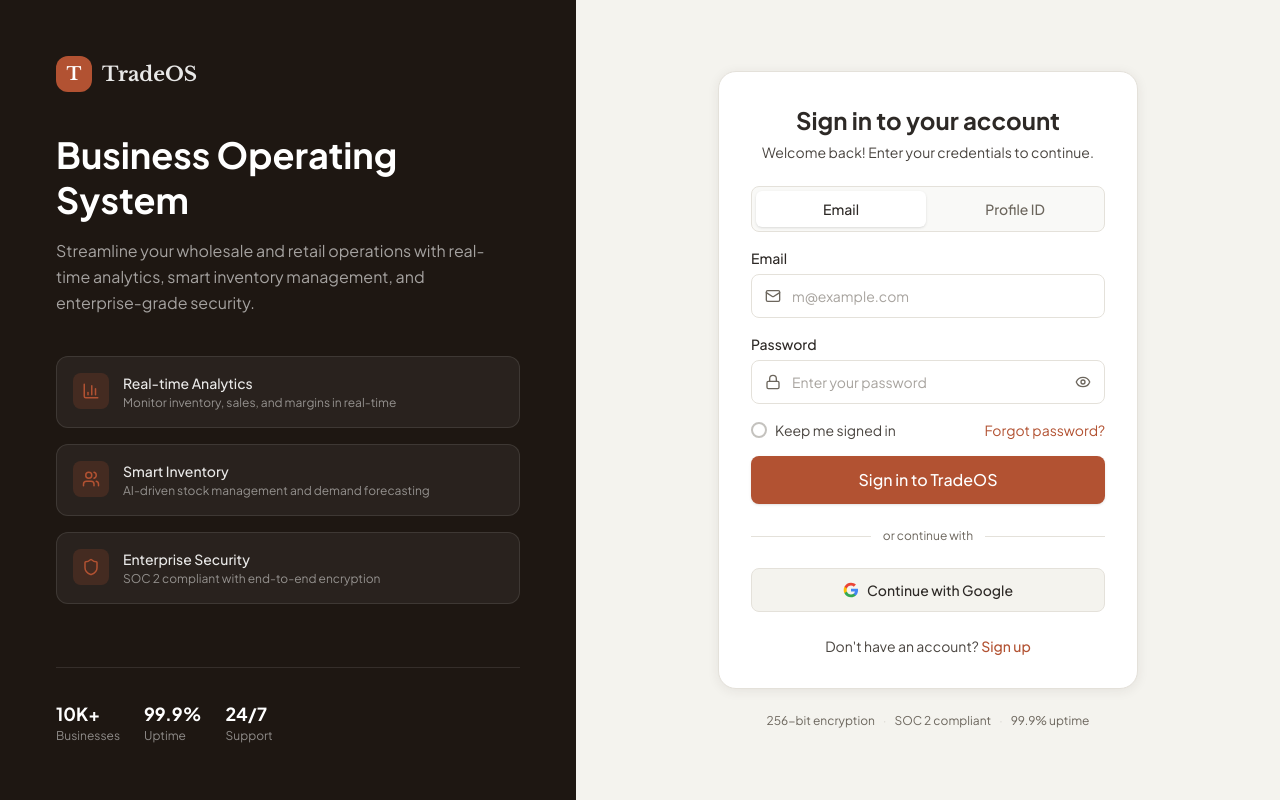
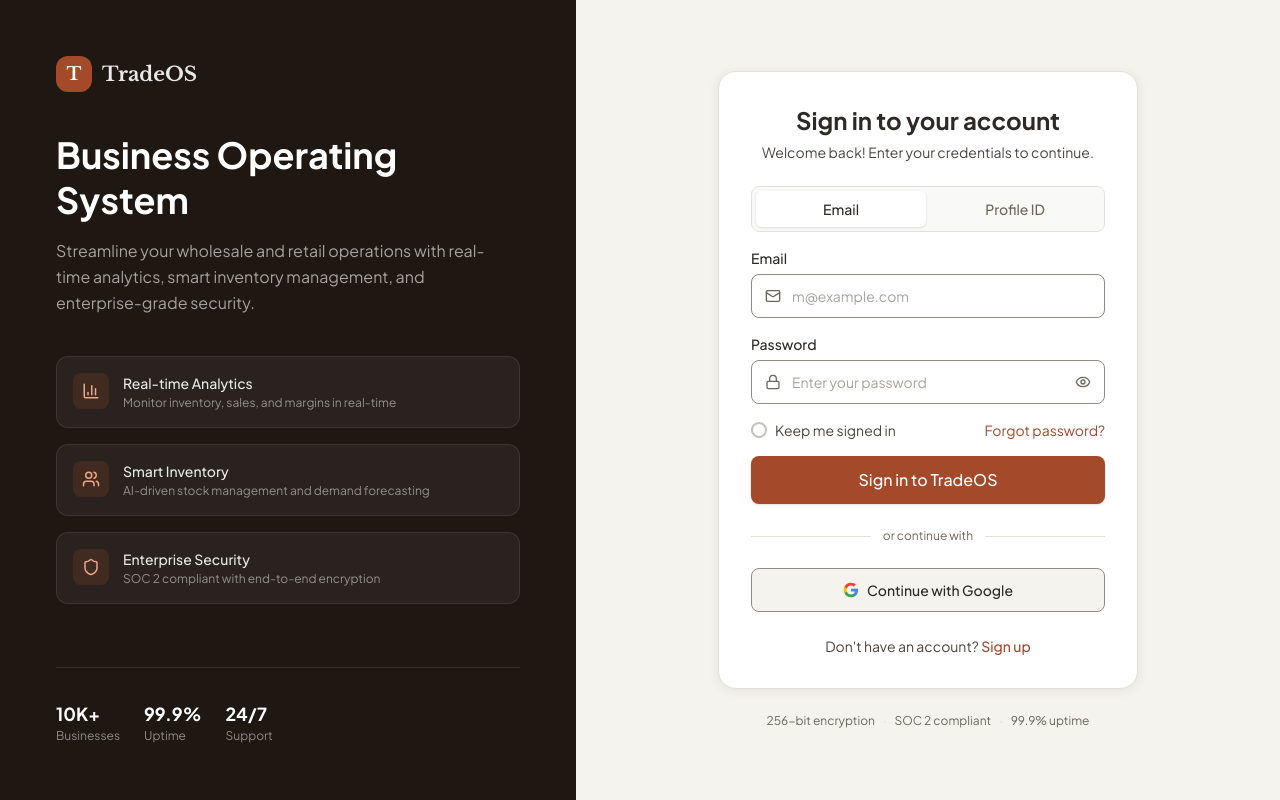
Before and after one commit to overpoweredchannels-gif/business-helper, a Next.js app: page /login in a window 1280 px wide. Built offline with nearby package versions, Linux system fonts and the light colour scheme; no server answers.

Commit message:
Raise UI contrast, touch targets and numeric alignment to AA

```diff
--- a/src/app/globals.css
+++ b/src/app/globals.css
@@ -13,9 +13,9 @@ html { zoom: var(--app-zoom, 1); }
   font-weight: 600;
 }
 .bulk-setup-review button:disabled, .import-workflow button:disabled { opacity: 0.45; cursor: not-allowed; }
-.bulk-setup-review button:focus-visible, .import-workflow button:focus-visible { outline: 2px solid #b25232; outline-offset: 2px; }
+.bulk-setup-review button:focus-visible, .import-workflow button:focus-visible { outline: 2px solid var(--color-primary, #a44a2b); outline-offset: 2px; }
 .bulk-setup-review input:not([type="checkbox"]), .bulk-setup-review select {
-  min-height: 44px; padding: 0.5rem 0.75rem; border: 1px solid #8b857b; border-radius: 0.5rem;
+  min-height: 44px; padding: 0.5rem 0.75rem; border: 1px solid var(--color-input, #8b857b); border-radius: 0.5rem;
   background: var(--color-card, #fff); color: inherit;
 }
 
@@ -24,9 +24,10 @@ html { zoom: var(--app-zoom, 1); }
   --color-foreground: #2d2926;
   --color-card: #ffffff;
   --color-card-foreground: #2d2926;
-  --color-primary: #b25232;
+  --color-primary: #a44a2b;
   --color-primary-foreground: #ffffff;
-  --color-primary-hover: #a84f2f;
+  --color-primary-hover: #934026;
+  --color-primary-on-dark: #e8a98c;
   --color-primary-light: #f5ece7;
   --color-secondary: #eed9d0;
   --color-secondary-foreground: #7a3a22;
@@ -38,15 +39,15 @@ html { zoom: var(--app-zoom, 1); }
   --color-destructive: #b03a2e;
   --color-destructive-foreground: #ffffff;
   --color-destructive-bg: #fdf3f2;
-  --color-success: #3d7a5a;
+  --color-success: #35704f;
   --color-success-foreground: #ffffff;
-  --color-warning: #92622a;
+  --color-warning: #8a5c27;
   --color-warning-foreground: #ffffff;
   --color-body: #4a4540;
   --color-light-text: #6c665d;
   --color-panel: #1e1712;
   --color-border: #e4e1da;
-  --color-input: #e4e1da;
+  --color-input: #8f8b84;
   --color-ring: #c15f3c;
   --font-ui: var(--font-plus-jakarta);
   --font-heading: var(--font-plus-jakarta);
@@ -101,14 +102,23 @@ html { zoom: var(--app-zoom, 1); }
   --color-foreground: #f4f3ee;
   --color-card: #1c1a18;
   --color-card-foreground: #f4f3ee;
+  --color-primary: #f0b79a;
+  --color-primary-foreground: #2d1a12;
+  --color-primary-hover: #e0a488;
+  --color-primary-light: #3a241c;
   --color-secondary: #3a2a24;
   --color-secondary-foreground: #e8d5cb;
   --color-muted: #2a2825;
   --color-muted-foreground: #b0aaa0;
   --color-accent: #2a2825;
   --color-accent-foreground: #e8d5cb;
+  --color-success: #7fbf98;
+  --color-warning: #e0b070;
+  --color-body: #cfc9c1;
+  --color-light-text: #b0aaa0;
+  --color-destructive-bg: #3a201d;
   --color-border: #3a3835;
-  --color-input: #3a3835;
+  --color-input: #6f6a62;
 }
 
 body {
@@ -154,6 +164,15 @@ body {
 .responsive-content :where(img, video, canvas, iframe) { max-width: 100%; }
 .responsive-content :where(.overflow-x-auto) { max-width: 100%; overscroll-behavior-x: contain; }
 
+/* Row actions that fade in on hover must stay reachable on touch screens and
+   for keyboard users, where :hover never fires. */
+.hover-reveal { opacity: 1; }
+@media (hover: hover) and (pointer: fine) {
+  .hover-reveal { opacity: 0; transition: opacity 0.15s ease; }
+  .group:hover .hover-reveal,
+  .hover-reveal:focus-within { opacity: 1; }
+}
+
 @media (max-width: 639px) {
   /* A phone uses its actual viewport; forms never require pinch-to-zoom. */
   input:not([type="checkbox"]):not([type="radio"]), select, textarea { font-size: 16px; max-width: 100%; }
--- a/src/components/dashboard/DashboardWidget.tsx
+++ b/src/components/dashboard/DashboardWidget.tsx
@@ -28,7 +28,7 @@ export function DashboardWidget({ id, label: labelProp, hidden = false, customiz
           onClick={() => onRemove?.(id)}
           aria-label={`Remove ${label} from the home dashboard`}
           title={`Remove ${label}`}
-          className="absolute right-2 top-2 z-30 inline-flex min-h-7 items-center gap-1 rounded-full bg-destructive px-2.5 py-0.5 text-[11px] font-semibold text-destructive-foreground shadow-md focus-visible:outline-none focus-visible:ring-2 focus-visible:ring-ring"
+          className="absolute right-2 top-2 z-30 inline-flex min-h-9 items-center gap-1 rounded-full bg-destructive px-3 py-1 text-xs font-semibold text-destructive-foreground shadow-md focus-visible:outline-none focus-visible:ring-2 focus-visible:ring-ring"
         >
           <X className="size-3" />
           Remove
--- a/src/components/dashboard/Sidebar.tsx
+++ b/src/components/dashboard/Sidebar.tsx
@@ -260,7 +260,7 @@ export function Sidebar({
               <button
                 type="button"
                 onClick={onResetOrder}
-                className="inline-flex items-center gap-1 rounded p-1 text-light-text hover:text-foreground hover:bg-muted/40"
+                className="inline-flex min-h-11 min-w-11 items-center justify-center gap-1 rounded p-1.5 text-light-text hover:text-foreground hover:bg-muted/40 focus-visible:outline-none focus-visible:ring-2 focus-visible:ring-ring sm:min-h-8 sm:min-w-8"
                 title="Reset to default order"
               >
                 <RotateCcw className="size-3.5" />
@@ -268,7 +268,7 @@ export function Sidebar({
               <button
                 type="button"
                 onClick={onToggleCustomize}
-                className="inline-flex items-center gap-1 rounded p-1 text-primary hover:bg-muted/40"
+                className="inline-flex min-h-11 min-w-11 items-center justify-center gap-1 rounded p-1.5 text-primary hover:bg-muted/40 focus-visible:outline-none focus-visible:ring-2 focus-visible:ring-ring sm:min-h-8 sm:min-w-8"
                 title="Done customizing"
               >
                 <X className="size-3.5" />
--- a/src/components/dashboard/widgets/KPICard.tsx
+++ b/src/components/dashboard/widgets/KPICard.tsx
@@ -62,7 +62,7 @@ export function KPICard({ title, value, trend, icon, sparklineData, onClick }: K
       </div>
       <div className="flex items-end justify-between">
         <div>
-          <div className="text-2xl font-semibold text-foreground font-heading">{value}</div>
+          <div className="text-2xl font-semibold tabular-nums text-foreground font-heading">{value}</div>
           {trend && (
             <div className={cn("flex items-center gap-1 mt-1 text-xs font-medium", isUp ? "text-success" : "text-destructive")}>
               {isUp ? <TrendingUp className="size-3" /> : <TrendingDown className="size-3" />}
--- a/src/components/dashboard/widgets/RecentActivity.tsx
+++ b/src/components/dashboard/widgets/RecentActivity.tsx
@@ -40,7 +40,7 @@ export function RecentActivity({ activities, onViewAll }: RecentActivityProps) {
       <div className="flex items-center justify-between mb-4">
         <h3 className="text-sm font-semibold text-foreground">Recent Activity</h3>
         {onViewAll && (
-          <button onClick={onViewAll} className="flex items-center gap-1 text-xs font-medium text-primary hover:text-primary-hover transition-colors">
+          <button onClick={onViewAll} className="flex min-h-6 items-center gap-1 -mr-1.5 rounded px-1.5 text-xs font-medium text-primary hover:text-primary-hover transition-colors focus-visible:outline-none focus-visible:ring-2 focus-visible:ring-ring">
             View all
             <ArrowRight className="size-3" />
           </button>
@@ -54,7 +54,7 @@ export function RecentActivity({ activities, onViewAll }: RecentActivityProps) {
             <div className="flex items-start justify-between gap-3">
               <div className="min-w-0">
                 <div className="flex items-center gap-2">
-                  <span className={cn("text-[10px] font-medium px-1.5 py-0.5 rounded", typeStyles[a.type])}>
+                  <span className={cn("text-[11px] font-medium px-1.5 py-0.5 rounded", typeStyles[a.type])}>
                     {typeLabels[a.type]}
                   </span>
                   <span className="text-xs text-light-text flex items-center gap-1">
@@ -64,7 +64,7 @@ export function RecentActivity({ activities, onViewAll }: RecentActivityProps) {
                 </div>
                 <p className="text-sm text-foreground mt-1">{a.description}</p>
               </div>
-              {a.amount && <span className="text-sm font-semibold text-foreground shrink-0">{a.amount}</span>}
+              {a.amount && <span className="text-sm font-semibold tabular-nums text-foreground shrink-0">{a.amount}</span>}
             </div>
           </div>
         ))}
--- a/src/components/ui/auth-fuse.tsx
+++ b/src/components/ui/auth-fuse.tsx
@@ -224,7 +224,7 @@ function LeftPanel() {
               style={{ animationDelay: `${200 + i * 100}ms` }}
             >
               <div className="size-9 rounded-lg bg-primary/20 flex items-center justify-center shrink-0">
-                <item.icon className="size-4.5 text-primary" />
+                <item.icon className="size-4.5 text-primary-on-dark" />
               </div>
               <div>
                 <p className="font-medium text-sm text-white/90">{item.title}</p>
```
Also changed, not shown: src/components/ai/AIAssistant.tsx (+5 -5 lines), src/components/dashboard/DashboardView.tsx (+4 -4 lines).
